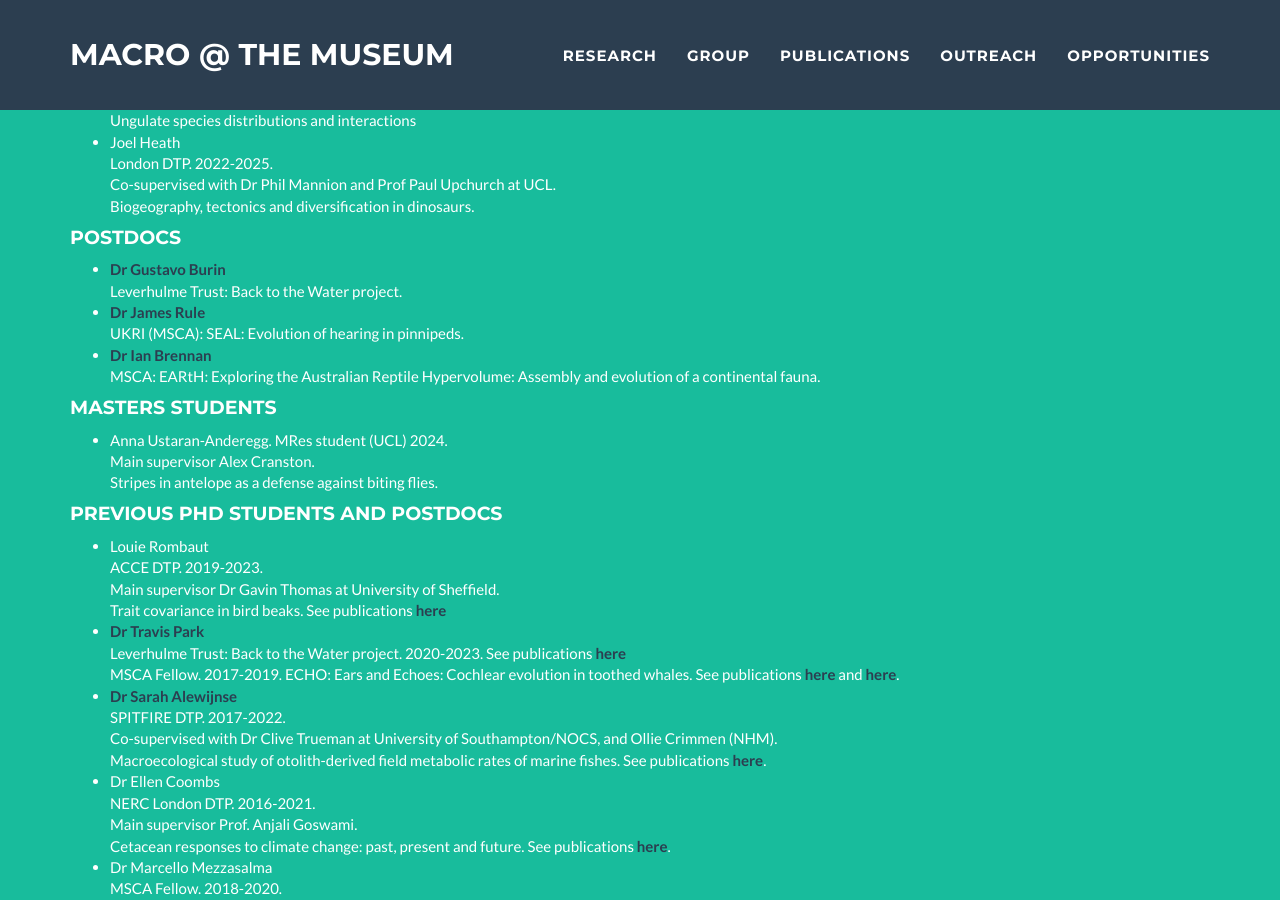
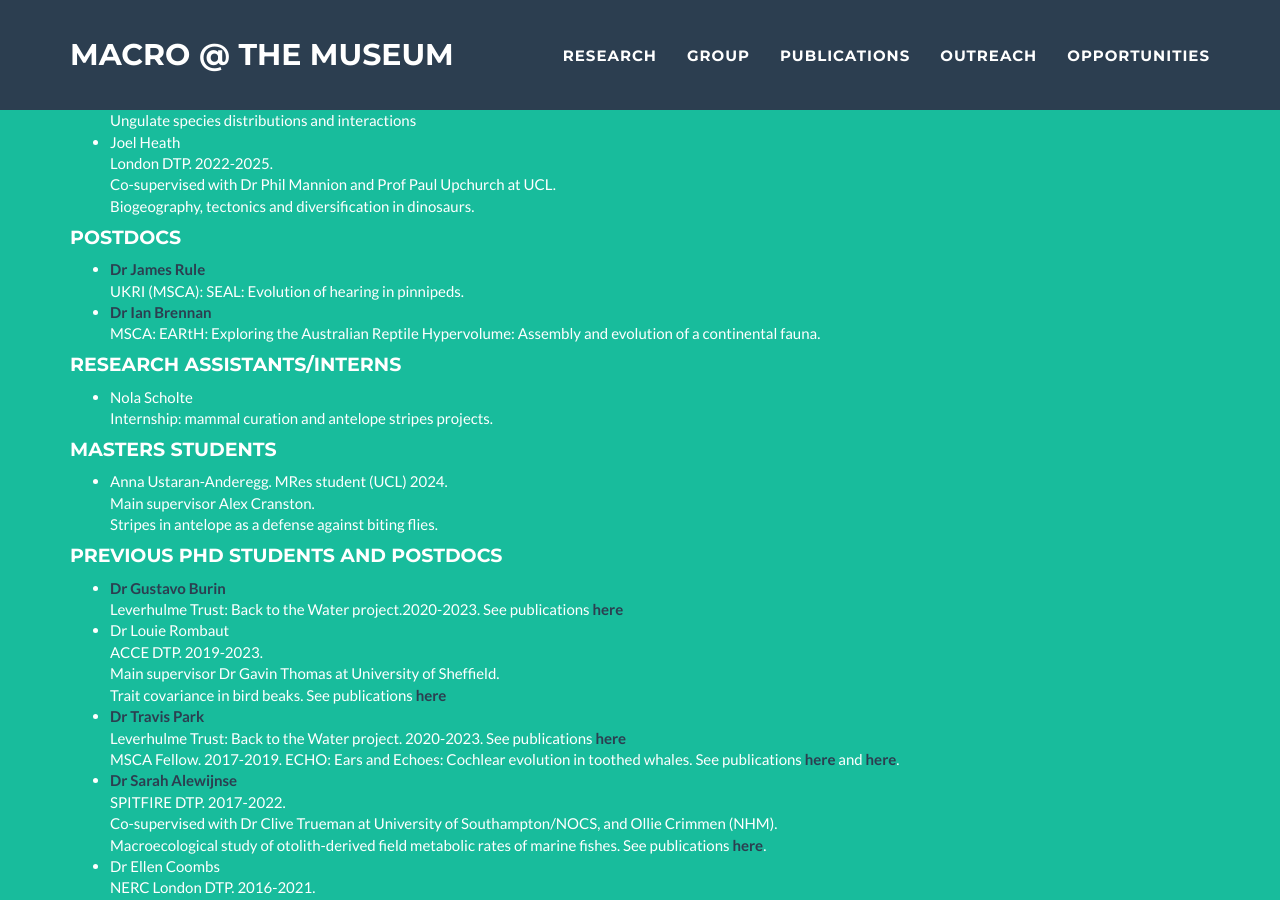
Before and after one commit to nhcooper123/nhcooper123.github.io, a Jekyll site: the page group.html, which Jekyll copies as it is, in a window 1280 px wide and 900 px high, scrolled down 635 px. Built offline with Jekyll 4.4.1, drawn with Linux system fonts in a browser that asks for light colours.

Commit message:
Update group members

```diff
--- a/group.html
+++ b/group.html
@@ -148,10 +148,6 @@ We have fun and try to make science a nicer place! <br>
     <h4>Postdocs</h4>
 
     <ul>
-    <li><a href="https://www.gburin.com"><strong><font color="2c3e50">Dr Gustavo Burin</font></strong></a><br>
-        Leverhulme Trust: Back to the Water project.<br>
-    </li>
-
     <li><a href=""><strong><font color="2c3e50">Dr James Rule</font></strong></a><br>
         UKRI (MSCA): SEAL: Evolution of hearing in pinnipeds.<br>
     </li>
@@ -160,13 +156,13 @@ We have fun and try to make science a nicer place! <br>
     </li>
     </ul>
 
- <!--     <h4>Research Assistants</h4>
+<h4>Research Assistants/Interns</h4>
 
     <ul>
-    <li>Dr Emma Hughes<br>
-        NERC: Macrocovar project.
+    <li>Nola Scholte<br>
+        Internship: mammal curation and antelope stripes projects.
     </li>
-    </ul> -->
+    </ul>
 
 
 <h4>Masters students</h4>
@@ -180,7 +176,12 @@ We have fun and try to make science a nicer place! <br>
     <h4>Previous PhD students and postdocs</h4>
 
     <ul>
-    <li>Louie Rombaut<br>
+    <li><a href="https://www.gburin.com"><strong><font color="2c3e50">Dr Gustavo Burin</font></strong></a><br>
+        Leverhulme Trust: Back to the Water project.2020-2023. See publications <a href="https://www.cell.com/current-biology/pdf/S0960-9822(23)00302-0.pdf"><strong><font color="2c3e50">here</font></strong></a>
+    <!--and <a href="xxx"><strong><font color="2c3e50">here</font></strong></a>--> <br>
+    </li>
+
+    <li>Dr Louie Rombaut<br>
     ACCE DTP. 2019-2023.<br>
     Main supervisor Dr Gavin Thomas at University of Sheffield.<br>
     Trait covariance in bird beaks.
```
